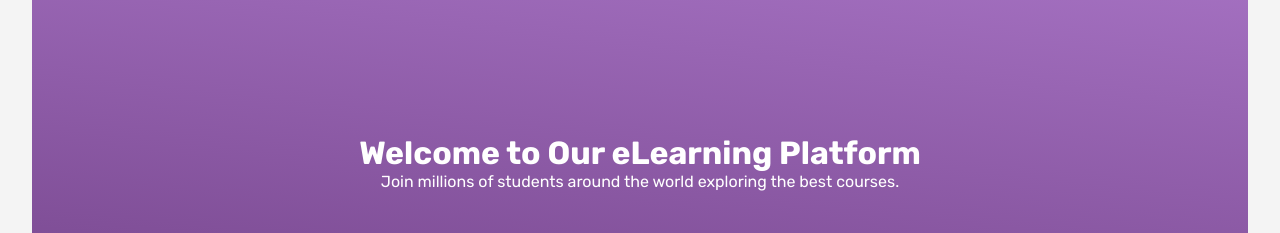
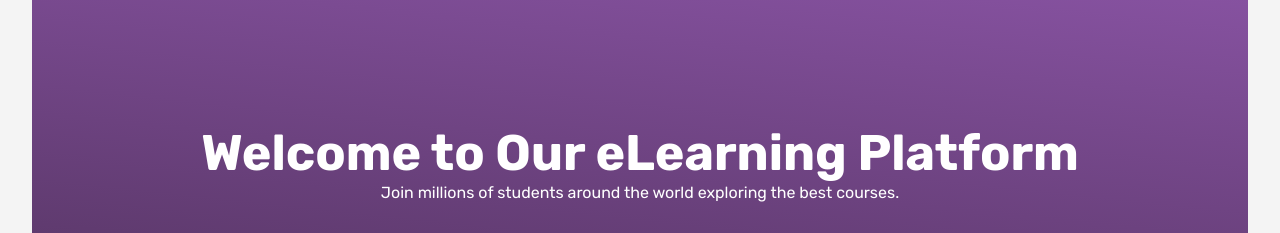
Before and after one commit to brianglezn/eLearning, a React (Vite) app: page / in a window 1280 px wide. Shown: the part 160-393 px from the top of the page. Built offline with nearby package versions, Linux system fonts and the light colour scheme; the HTML template or start-up script is replaced by a standard one.

Commit message:
retoques de css
retoques de css

```diff
--- a/src/App.scss
+++ b/src/App.scss
@@ -7,6 +7,11 @@
     box-sizing: border-box;
     text-decoration: none;
     list-style: none;
+    scroll-behavior: smooth;
+}
+
+::selection {
+    background-color: $primary_color-400;
 }
 
 body {
--- a/src/pages/Home.scss
+++ b/src/pages/Home.scss
@@ -49,7 +49,7 @@
                 #f5eef900 12px,
                 transparent 12px,
                 transparent 32px),
-            linear-gradient(186deg, $primary_color-500, $primary_color-700);
+            linear-gradient(186deg, $primary_color-600, $primary_color-900);
 
         .banner {
             max-width: 960px;
@@ -57,12 +57,16 @@
             padding: 40px;
             border-radius: 8px;
             color: #fff;
+
+            h1 {
+                font-size: 50px;
+            }
         }
     }
 
     .courses {
         width: 100%;
-        max-width: 1100px;
+        max-width: 1200px;
         padding: 20px;
         margin-top: 2rem;
 
@@ -143,7 +147,7 @@
 
             &:hover {
                 transform: translateY(-5px);
-                box-shadow: 0 6px 12px rgba(0, 0, 0, 0.15);
+                box-shadow: 0 6px 12px $primary_color-700;
             }
 
             h3 {
```
